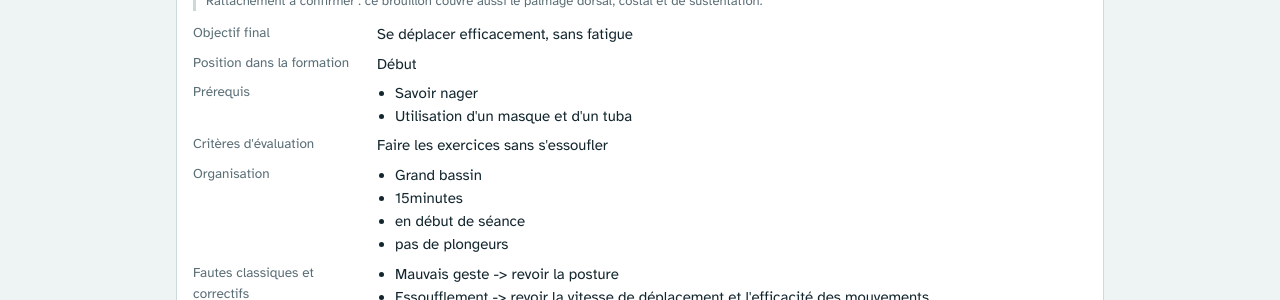
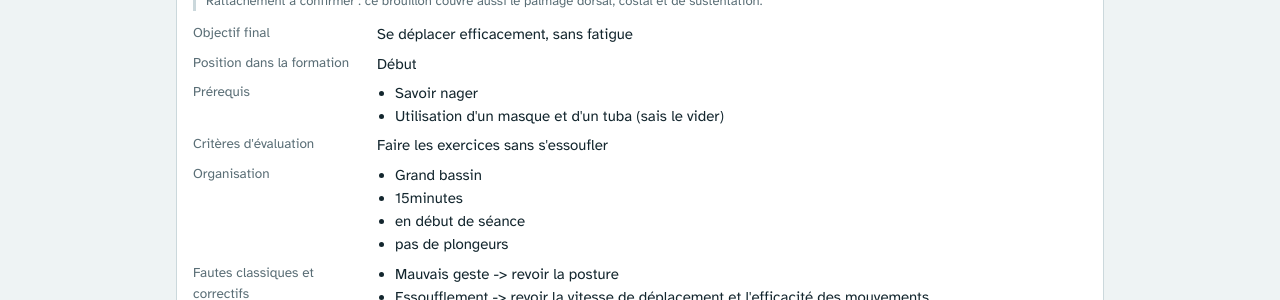
Before and after one commit to thomasGuibert/plongee, a Jekyll site: the page built from _competences/se-propulser.md, in a window 1280 px wide. Shown: the part 553-853 px from the top of the page. Built offline with Jekyll 4.4.1, drawn with Linux system fonts in a browser that asks for light colours.

Commit message:
Modifier la capacité « Palmage ventral en surface » depuis le site

```diff
--- a/_data/capacites/palmage-ventral.yml
+++ b/_data/capacites/palmage-ventral.yml
@@ -1,56 +1,56 @@
-brouillon: palmage.pdf
-rattachement: 'Rattachement à confirmer : ce brouillon couvre aussi le palmage dorsal, costal et de sustentation.'
+brouillon: "palmage.pdf"
+rattachement: "Rattachement à confirmer : ce brouillon couvre aussi le palmage dorsal, costal et de sustentation."
 blanc:
-- champ: Objectif final
+  - champ: "Objectif final"
+    texte:
+      - "Se déplacer efficacement, sans fatigue"
+  - champ: "Position dans la formation"
+    texte:
+      - "Début"
+  - champ: "Prérequis"
+    texte:
+      - "Savoir nager"
+      - "Utilisation d'un masque et d'un tuba (sais le vider)"
+  - champ: "Critères d'évaluation"
+    texte:
+      - "Faire les exercices sans s'essoufler"
+  - champ: "Organisation"
+    texte:
+      - "Grand bassin"
+      - "15minutes"
+      - "en début de séance"
+      - "pas de plongeurs"
+fautes:
+  champ: "Fautes classiques et correctifs"
   texte:
-  - Se déplacer efficacement, sans fatigue
-- champ: Position dans la formation
-  texte:
-  - Début
-- champ: Prérequis
-  texte:
-  - Savoir nager
-  - Utilisation d'un masque et d'un tuba
-- champ: Critères d'évaluation
-  texte:
-  - Faire les exercices sans s'essoufler
-- champ: Organisation
-  texte:
-  - Grand bassin
-  - 15minutes
-  - en début de séance
-  - pas de plongeurs
-fautes:
-  champ: Fautes classiques et correctifs
-  texte:
-  - Mauvais geste -> revoir la posture
-  - Essoufflement -> revoir la vitesse de déplacement et l'efficacité des mouvements
+    - "Mauvais geste -&gt; revoir la posture"
+    - "Essoufflement -&gt; revoir la vitesse de déplacement et l'efficacité des mouvements"
 seances:
-- titre: Palmage
-  champs:
-  - champ: Objectif de séance
-    texte:
-    - Se déplacer et se maintenir en surface efficacement, sans fatigue
-  - champ: Justification
-    texte:
-    - Se déplacer sans s'essouffler
-  - champ: Description des exercices
-    texte:
-    - 50m PMT puis tenir 3s d'apnée
-    - 25m dorsal puis tenir 3s d'apnée
-    - 25m costal puis tenir 3s d'apnée
-    - 10s sustentation puis tenir 3s d'apnée
-  - champ: Points clés à donner aux élèves
-    texte:
-    - Explication de l'essoufflement
-    - 'Geste: Jambe tendu mais souple, le mouvement vient du bassin, c''est les cuisses qui forcent pas les abdo, ni les mollets'
-  - champ: Consignes de sécurité
-    texte:
-    - pas de plongeurs
-    - proche du bord
-  - champ: Communication spécifique
-    texte:
-    - N/A
-  - champ: Prochaine séance
-    texte:
-    - Nage capelée puis en immersion
+  - titre: "Palmage"
+    champs:
+      - champ: "Objectif de séance"
+        texte:
+          - "Se déplacer et se maintenir en surface efficacement, sans fatigue"
+      - champ: "Justification"
+        texte:
+          - "Se déplacer sans s'essouffler"
+      - champ: "Description des exercices"
+        texte:
+          - "50m PMT puis tenir 3s d'apnée"
+          - "25m dorsal puis tenir 3s d'apnée"
+          - "25m costal puis tenir 3s d'apnée"
+          - "10s sustentation puis tenir 3s d'apnée"
+      - champ: "Points clés à donner aux élèves"
+        texte:
+          - "Explication de l'essoufflement"
+          - "Geste: Jambe tendu mais souple, le mouvement vient du bassin, c'est les cuisses qui forcent pas les abdo, ni les mollets"
+      - champ: "Consignes de sécurité"
+        texte:
+          - "pas de plongeurs"
+          - "proche du bord"
+      - champ: "Communication spécifique"
+        texte:
+          - "N/A"
+      - champ: "Prochaine séance"
+        texte:
+          - "Nage capelée puis en immersion"
```
